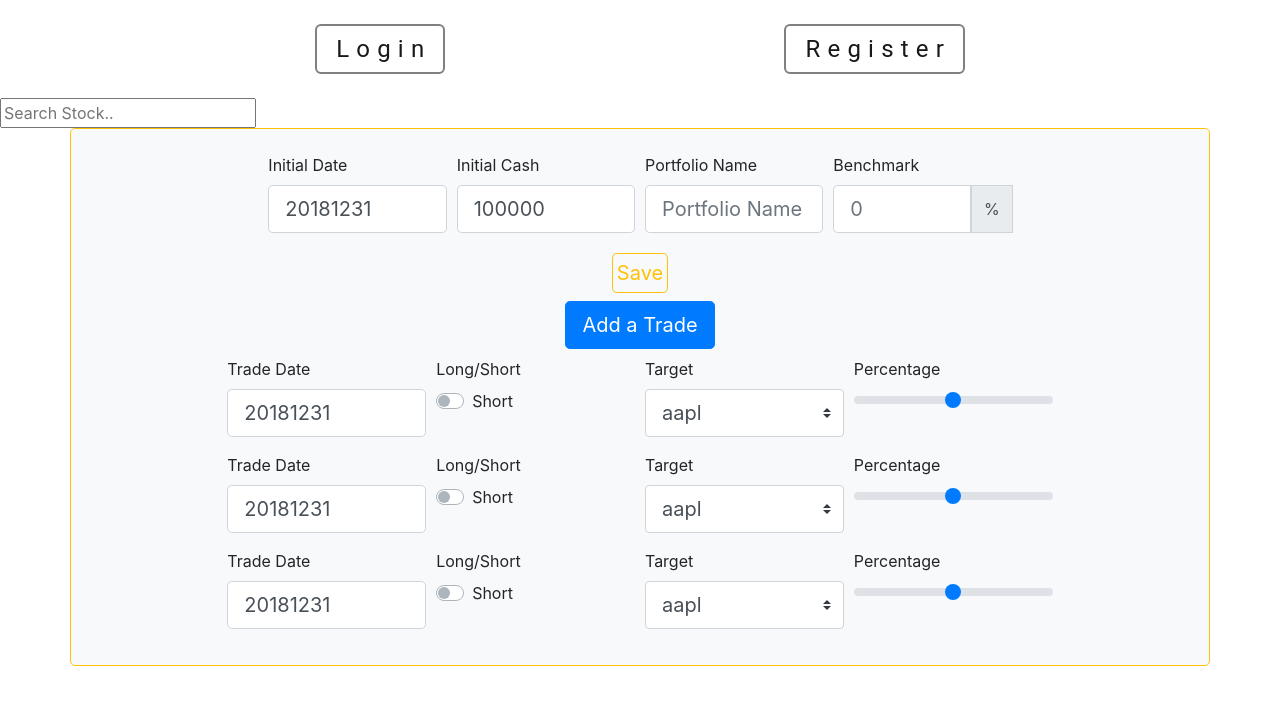
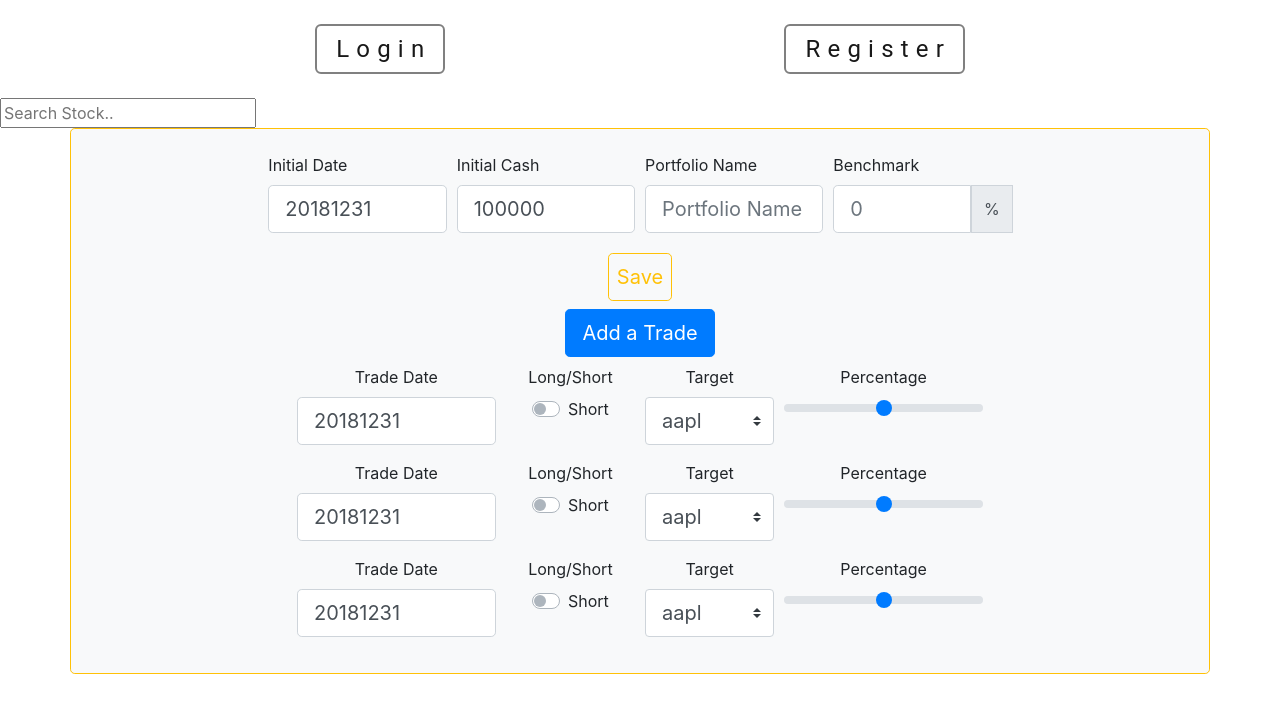
Before and after one commit to achman1729/quantplay-react-client, a React (Create React App) app: page /portfolio in a window 1280 px wide. Shown: the top 712 px of the page. Built offline with nearby package versions, Linux system fonts and the light colour scheme; what pondjs would draw is missing.

Commit message:
cleaning BuildPortfolio code and finishing style

```diff
--- a/src/Components/BuildPortfolio.jsx
+++ b/src/Components/BuildPortfolio.jsx
@@ -68,7 +68,7 @@ class BuildPortfolio extends React.Component {
             console.log(i.da)
             return (
             <Form noValidate id={"form" + i.num}>
-                <Form.Row>
+                <Form.Row className="justify-content-center text-center">
                     <Form.Group as={Col} md="3" controlId="validationCustom01">
                     <Form.Label>Trade Date</Form.Label>
                     <Form.Control
@@ -82,14 +82,14 @@ class BuildPortfolio extends React.Component {
                         Please provide a valid date.
                     </Form.Control.Feedback>
                     </Form.Group>
-                    <Form.Group as={Col} md="3" controlId="validationCustom02">
+                    <Form.Group as={Col} md="2" controlId="validationCustom02" className="justify-content-center">
                     <Form.Label>Long/Short</Form.Label>
                     <Form.Check type="switch" id={"switch" + i.num} label="Short" size="lg" onChange={(e) => {console.log(e.target.parentElement)}} />
                     <Form.Control.Feedback type="invalid">
                         Long by default.
                     </Form.Control.Feedback>
                     </Form.Group>
-                    <Form.Group as={Col} md="3" controlId="validationCustom03">
+                    <Form.Group as={Col} md="2" controlId="validationCustom03">
                     <Form.Label>Target</Form.Label>
                     <Form.Control as="select" size="lg" custom onChange={
                             (e) => {
@@ -193,7 +193,7 @@ class BuildPortfolio extends React.Component {
                 </Form.Row>
 
                 <Form.Row className="justify-content-center">
-                    <Button type="submit" variant="outline-warning" size="lg" className="p-1" >Save</Button>
+                    <Button type="submit" variant="outline-warning" size="lg" className="p-2" >Save</Button>
                 </Form.Row>
 
             </Form>
```
